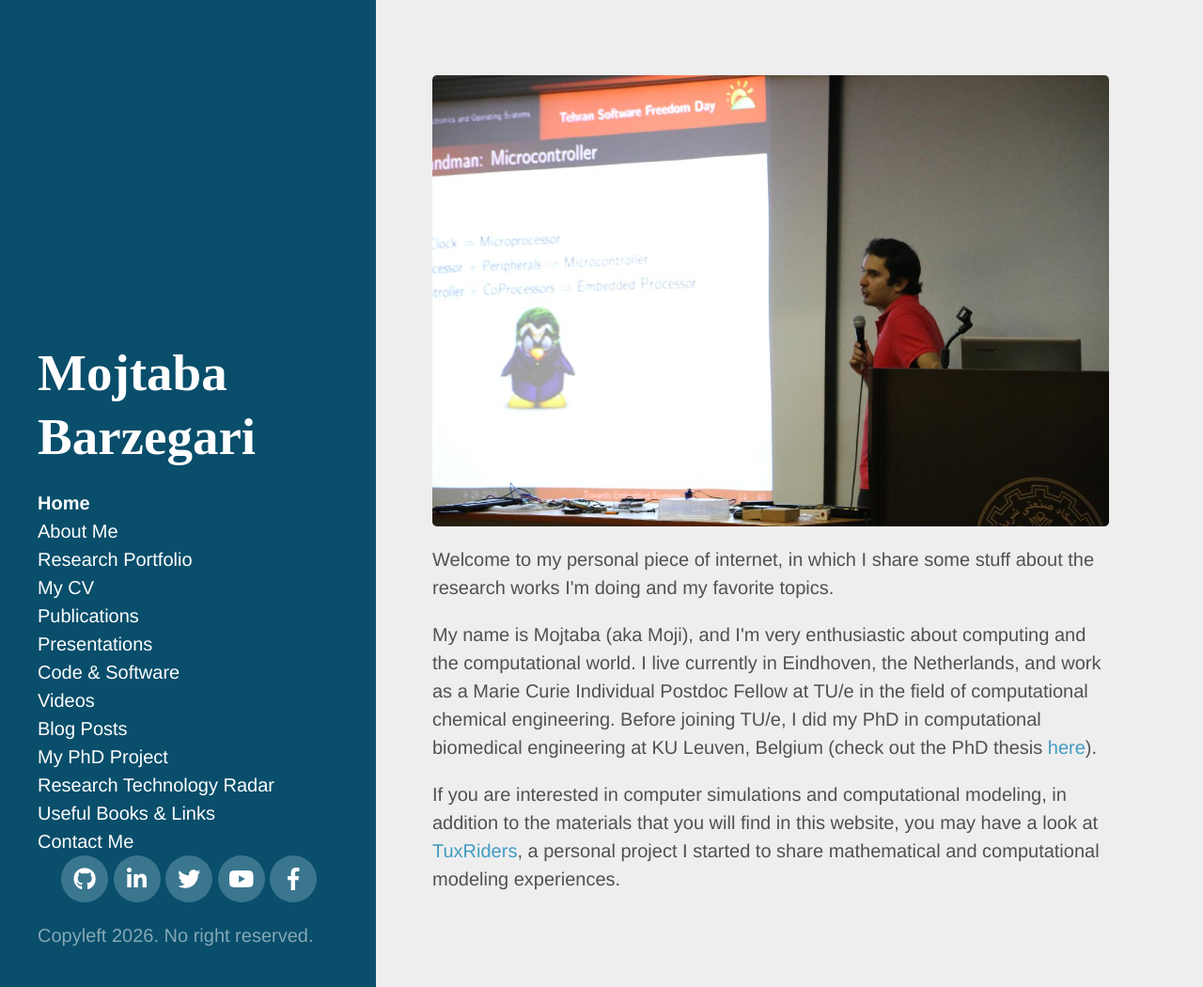
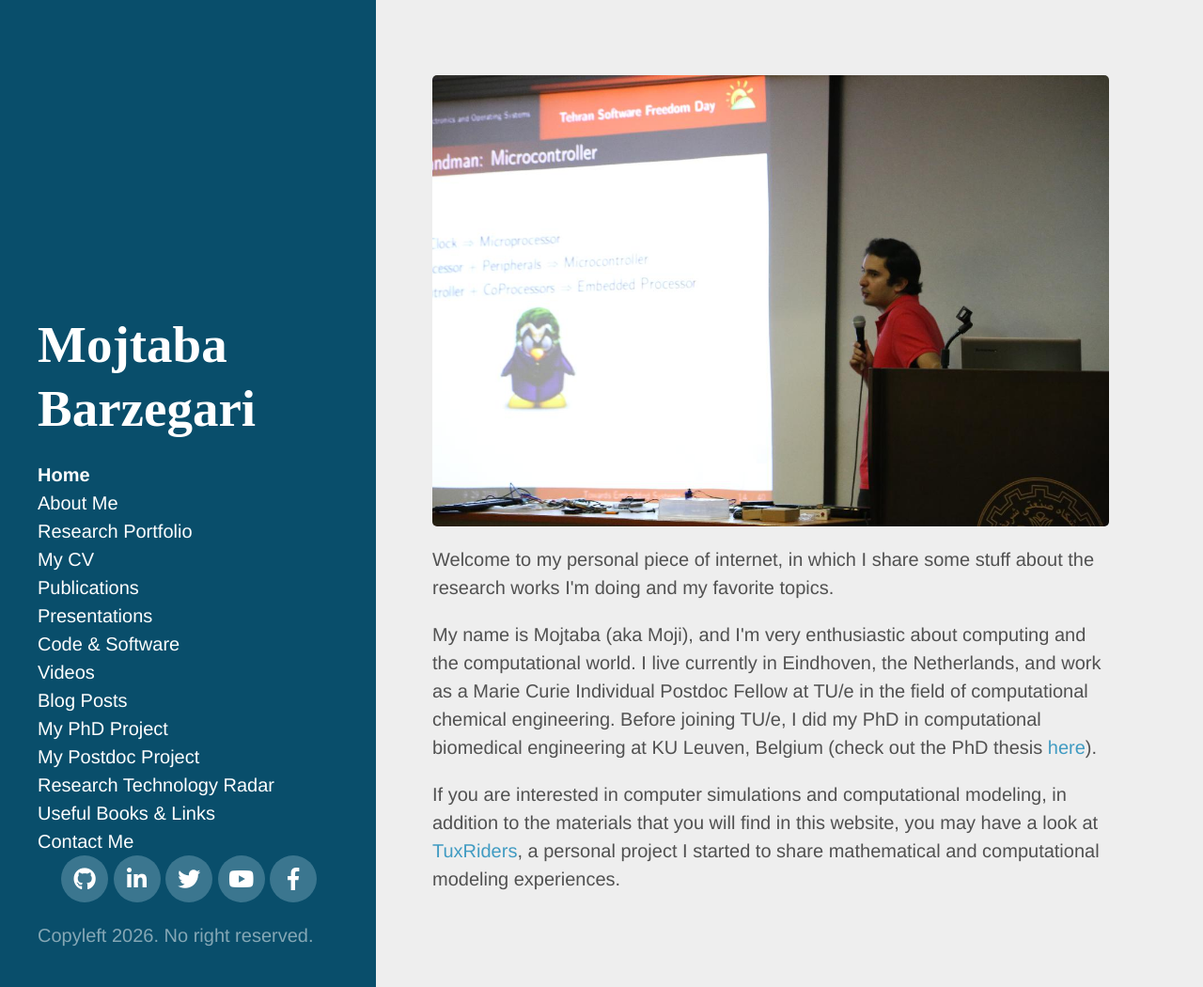
Before and after one commit to mbarzegary/mbarzegary.github.io, a Jekyll site: the page built from index.html, in a window 1280 px wide and 1050 px high. Shown: the whole window at 94% size. Built offline with Jekyll 4.4.1, drawn with Linux system fonts in a browser that asks for light colours; nearby versions of some CDN libraries; some web fonts are replaced; the list of posts is cut into pages by our own code.

Commit message:
add postdoc page to sidebar

```diff
--- a/_includes/sidebar.html
+++ b/_includes/sidebar.html
@@ -41,6 +41,7 @@
       <li class="sidebar-nav-item"><a href="/videos">Videos</a></li>
       <li class="sidebar-nav-item"><a href="/blog">Blog Posts</a></li>
       <li class="sidebar-nav-item"><a href="/research/phd">My PhD Project</a></li>
+      <li class="sidebar-nav-item"><a href="/research/topesmash-intro">My Postdoc Project</a></li>
       <li class="sidebar-nav-item"><a href="https://mbarzegary.github.io/research-tech-radar/">Research Technology Radar</a></li>
       <li class="sidebar-nav-item"><a href="/usefulbooks">Useful Books & Links</a></li>
       <li class="sidebar-nav-item"><a href="/contact">Contact Me</a></li>
```
